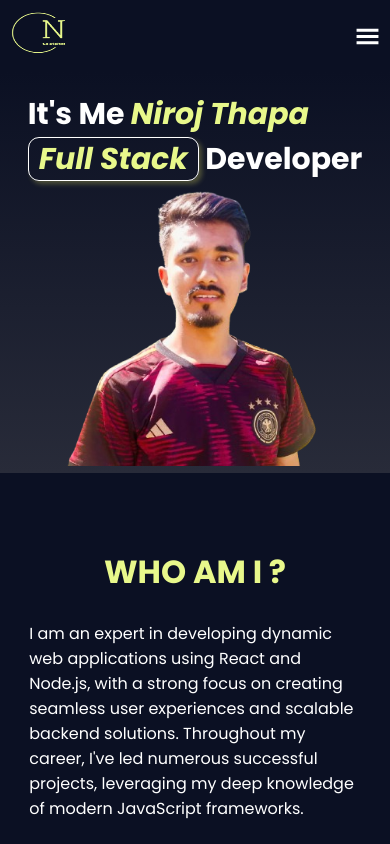
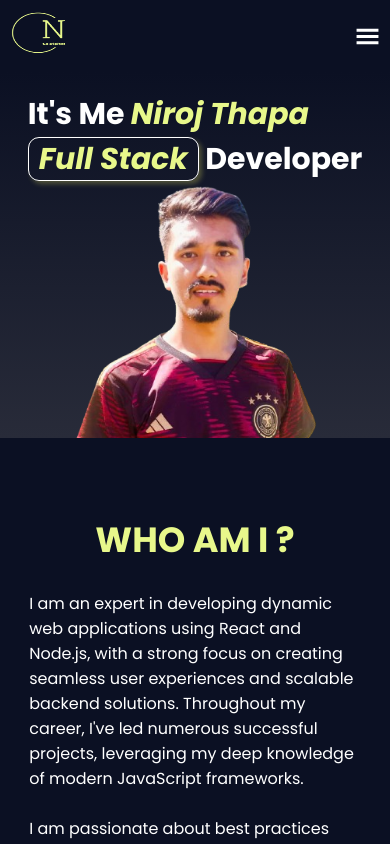
Before and after one commit to Niroj925/my_portfolio, a React (Vite) app: page / in a window 390 px wide. Shown: the top 844 px of the page. Built offline with nearby package versions, Linux system fonts and the light colour scheme; a web font is replaced by a local one.

Commit message:
hero image position

```diff
--- a/src/scss/pages/home/_heroSection.scss
+++ b/src/scss/pages/home/_heroSection.scss
@@ -1,7 +1,7 @@
 @use "../../abstracts" as *;
 
 .heroContainer {
-  @include flex(center, center, 5px, column);
+  @include flex(center, center, 0px, column);
   width: 100%;
   background:linear-gradient(#0B1023,#282b39 );
 }
@@ -30,6 +30,7 @@
 .bottomHero {
   width: 100%;
   @include flex(space-around, center, 1px, row);
+ margin-bottom: -30px;
 }
 
 
@@ -43,6 +44,9 @@
 
 /* Media query for screens smaller than 768px */
 @media screen and (max-width: 768px) {
+  h1 {
+    font-size: 35px;
+  }
   .heroImage img {
     margin-top: 10px;
     max-width: 100%;
```
